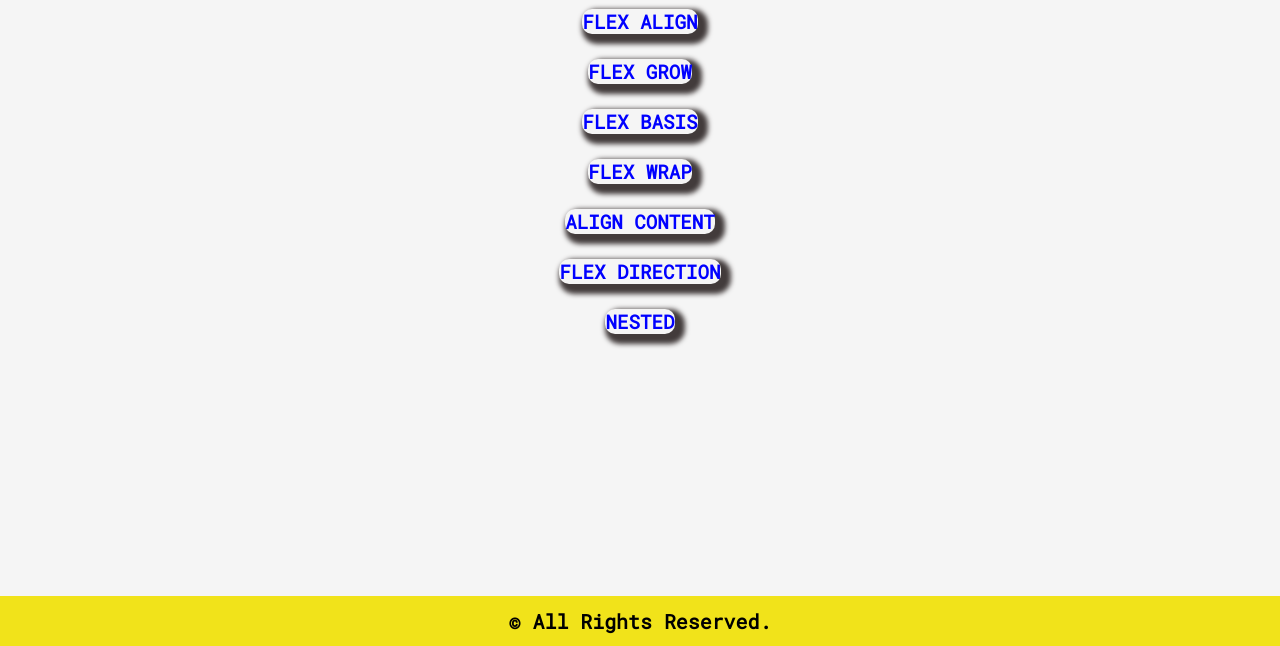
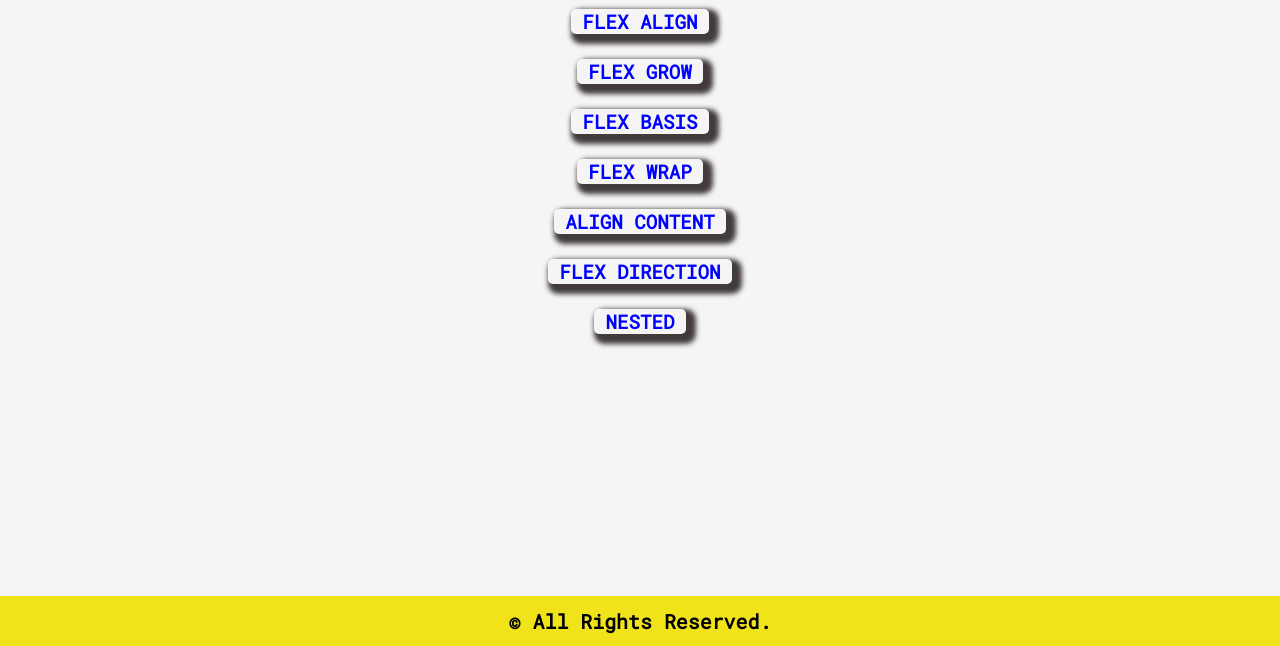
Before and after one commit to HariTatakula/Flex-Box-Project, a plain HTML site: page index.html in a window 1280 px wide. Shown: the part 154-800 px from the top of the page. Drawn offline with Linux system fonts and the light colour scheme.

Commit message:
styles updated

```diff
--- a/index.html
+++ b/index.html
@@ -15,41 +15,41 @@
     </div>
     <div class="container">
         <!-- FLEX JUSTIFY PROPERTY OF FLEX-BOX -->
-        <h2><a href="index0.html">FLEX JUSTIFY</a></h2>
+        <h2><a href="index0.html">&nbsp;FLEX JUSTIFY&nbsp;</a></h2>
     </div>
     <div class="container">
         <!-- FLEX ALIGN ITEMS PROPERTY OF FLEX-BOX -->
-        <h2><a href="index1.html">FLEX ALIGN</a></h2>
+        <h2><a href="index1.html">&nbsp;FLEX ALIGN&nbsp;</a></h2>
 
     </div>
     <div class="container">
         <!-- FLEX GROW AND SHRINK -->
-        <h2><a href="index2.html">FLEX GROW</a></h2>
+        <h2><a href="index2.html">&nbsp;FLEX GROW&nbsp;</a></h2>
 
     </div>
     <div class="container">
         <!-- Flex Basis -->
-        <h2><a href="index3.html">FLEX BASIS</a></h2>
+        <h2><a href="index3.html">&nbsp;FLEX BASIS&nbsp;</a></h2>
 
     </div>
     <div class="container">
         <!-- Flex-Wrap: Wrap -->
-        <h2><a href="index4.html">FLEX WRAP</a></h2>
+        <h2><a href="index4.html">&nbsp;FLEX WRAP&nbsp;</a></h2>
 
     </div>
     <div class="container">
         <!-- Align Content -->
-        <h2><a href="index5.html">ALIGN CONTENT</a></h2>
+        <h2><a href="index5.html">&nbsp;ALIGN CONTENT&nbsp;</a></h2>
 
     </div>
     <div class="container">
         <!-- Flex-Direction: Row -->
-        <h2><a href="index6.html">FLEX DIRECTION</a></h2>
+        <h2><a href="index6.html">&nbsp;FLEX DIRECTION&nbsp;</a></h2>
 
     </div>
     <div class="container">
         <!-- Nested -->
-        <h2><a href="index7.html">NESTED</a></h2>
+        <h2><a href="index7.html">&nbsp;NESTED&nbsp;</a></h2>
 
     </div>
     <div class="footer">
--- a/styles/style0.css
+++ b/styles/style0.css
@@ -28,9 +28,7 @@ body {
     text-shadow: 5px 5px 5px black;
   }
 
-  .header>a{
-    text-decoration: none;
-  }
+
 
   .container {
     height: 50px;
@@ -42,6 +40,8 @@ body {
 
   .container>h2{
     font-size: 1rem;
+    border-spacing: 10px;
+
   }
 
   a {
@@ -49,7 +49,7 @@ body {
     text-decoration: none;
     color: blue;
     box-shadow:5px 5px 5px 5px #423b3b;
-    border-radius: 10px;
+    border-radius: 5px;
     }
 
    a:hover{
```
Also changed, not shown: index0.html (+2 -1 lines), index1.html (+2 -1 lines), index2.html (+2 -1 lines), index3.html (+2 -1 lines), index4.html (+2 -1 lines), index5.html (+2 -1 lines), index6.html (+2 -1 lines), index7.html (+2 -1 lines).
